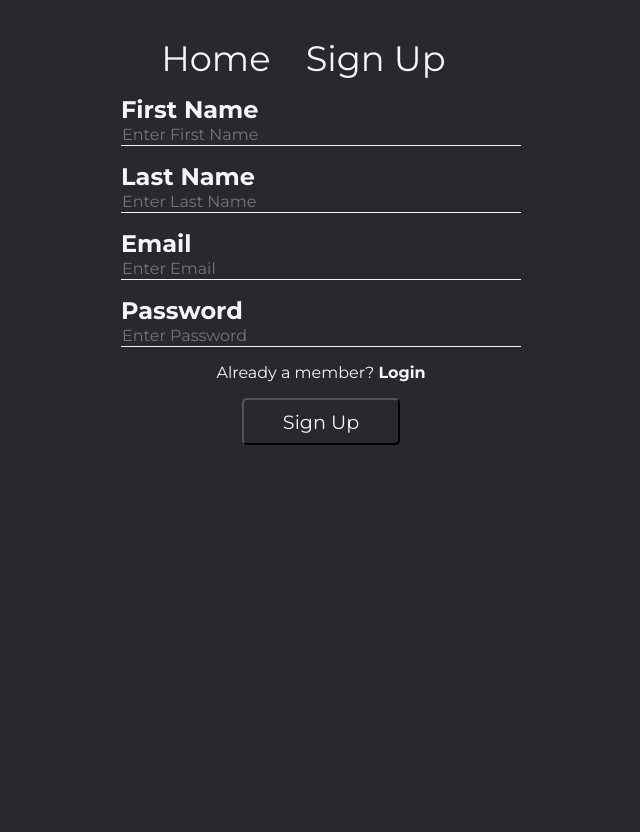
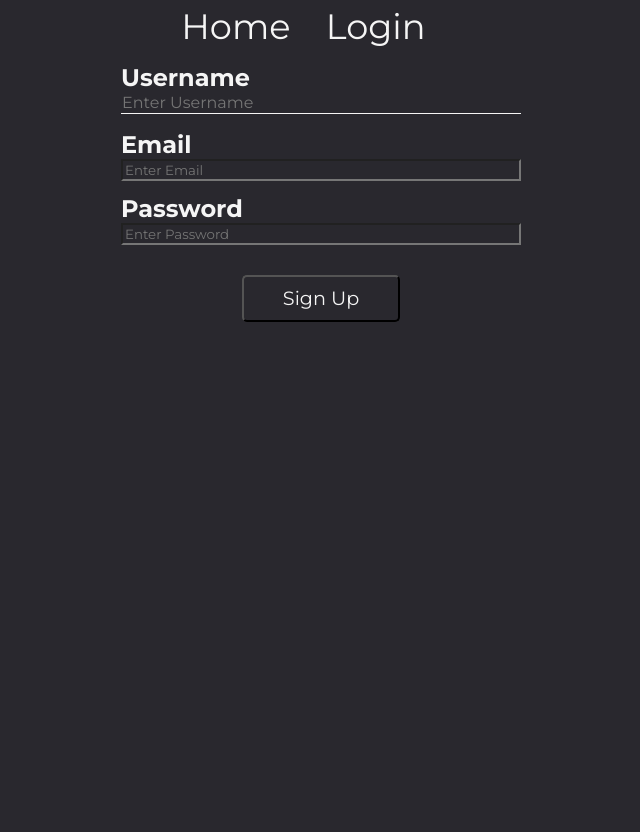
Before and after one commit to SYSC3010-W24/sysc3010-project-l1-g8, a Flask app: page /signup in a window 1280 px wide. Shown: the whole page, without its empty margins (319-959 px from the left). After the commit the page ends 322 px from the top, so only its background shows below. Run offline with Flask 3, Linux system fonts and the light colour scheme; parts of the project's set-up code (start-up, migrations or seed data) failed here and were passed over.

Commit message:
feat: Update styles for settings, login and signup pages

```diff
--- a/web-app/static/auth.css
+++ b/web-app/static/auth.css
@@ -1,11 +1,13 @@
 html,
 body {
   height: 100%;
-  margin: 1em 0 0 0;
+  margin: 0;
+  padding: 0;
   display: flex;
   justify-content: center;
   align-items: flex-start;
 }
+
 
 .form-box {
   display: flex;
--- a/web-app/templates/sign-up.html
+++ b/web-app/templates/sign-up.html
@@ -1,46 +1,29 @@
 <!DOCTYPE html>
 <html lang="en">
 <head>
-    <meta charset="UTF-8" />
-    <meta name="viewport" content="width=device-width, initial-scale=1.0" />
-    <link rel="stylesheet" href="static/auth.css" />
-    <link rel="stylesheet" href="static/global.css" />
-    <title>FANS</title>
+    <meta charset="UTF-8">
+    <meta name="viewport" content="width=device-width, initial-scale=1.0">
+    <link rel="stylesheet" href="{{ url_for('static', filename='auth.css') }}">
+    <link rel="stylesheet" href="{{ url_for('static', filename='global.css') }}">
+    <title>Sign Up</title>
 </head>
 <body>
     <main>
         <div class="nav-bar">
             <a href="/">Home</a>
-        <a href="/signup">Sign Up</a>
+            <a href="/login">Login</a>
         </div>
-      <form>
+        <form method="POST">
             <div class="form-box">
-          <label for="f-name"><b>First Name</b></label>
-          <input
-            type="text"
-            placeholder="Enter First Name"
-            name="f-name"
-            required
-          />
-          <label for="l-name"><b>Last Name</b></label>
-          <input
-            type="text"
-            placeholder="Enter Last Name"
-            name="l-name"
-            required
-          />
+                <label for="username"><b>Username</b></label>
+                <input type="text" placeholder="Enter Username" name="username" required>
                 <label for="email"><b>Email</b></label>
-          <input type="text" placeholder="Enter Email" name="email" required />
-          <label for="email"><b>Password</b></label>
-          <input
-            type="text"
-            placeholder="Enter Password"
-            name="password"
-            required
-          />
-          <p class="reset-p-box">
-            Already a member?&nbsp<a href="" class="reset-p"><b>Login</b></a>
-          </p>
+                <input type="email" placeholder="Enter Email" name="email" required>
+                <label for="password"><b>Password</b></label>
+                <input type="password" placeholder="Enter Password" name="password" required>
+                {% if error_message %}
+                <p class="error">{{ error_message }}</p>
+                {% endif %}
                 <div class="login-btn-box">
                     <button type="submit" class="login-btn">Sign Up</button>
                 </div>
```
Also changed, not shown: web-app/static/settings.css (+10 -2 lines), web-app/templates/login.html (+13 -17 lines). Lines whose indentation alone changed are shown as unchanged.
